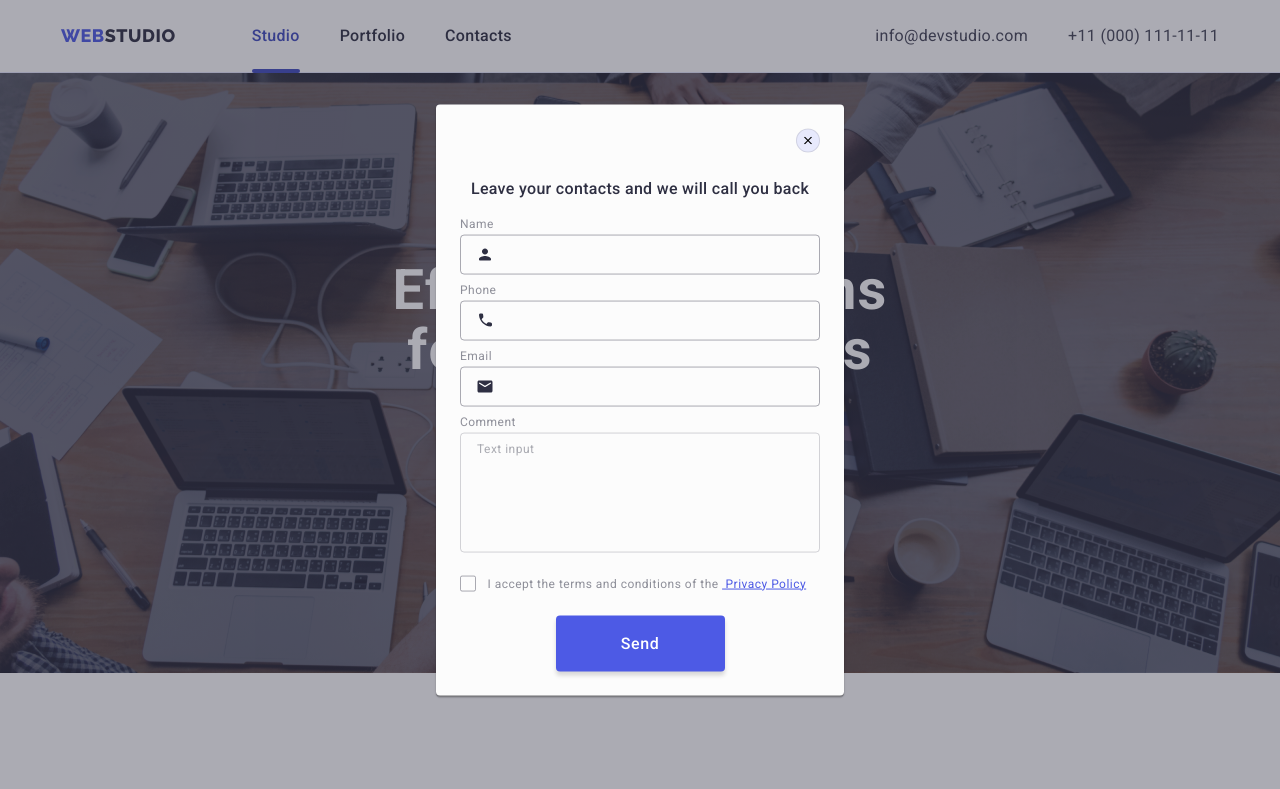
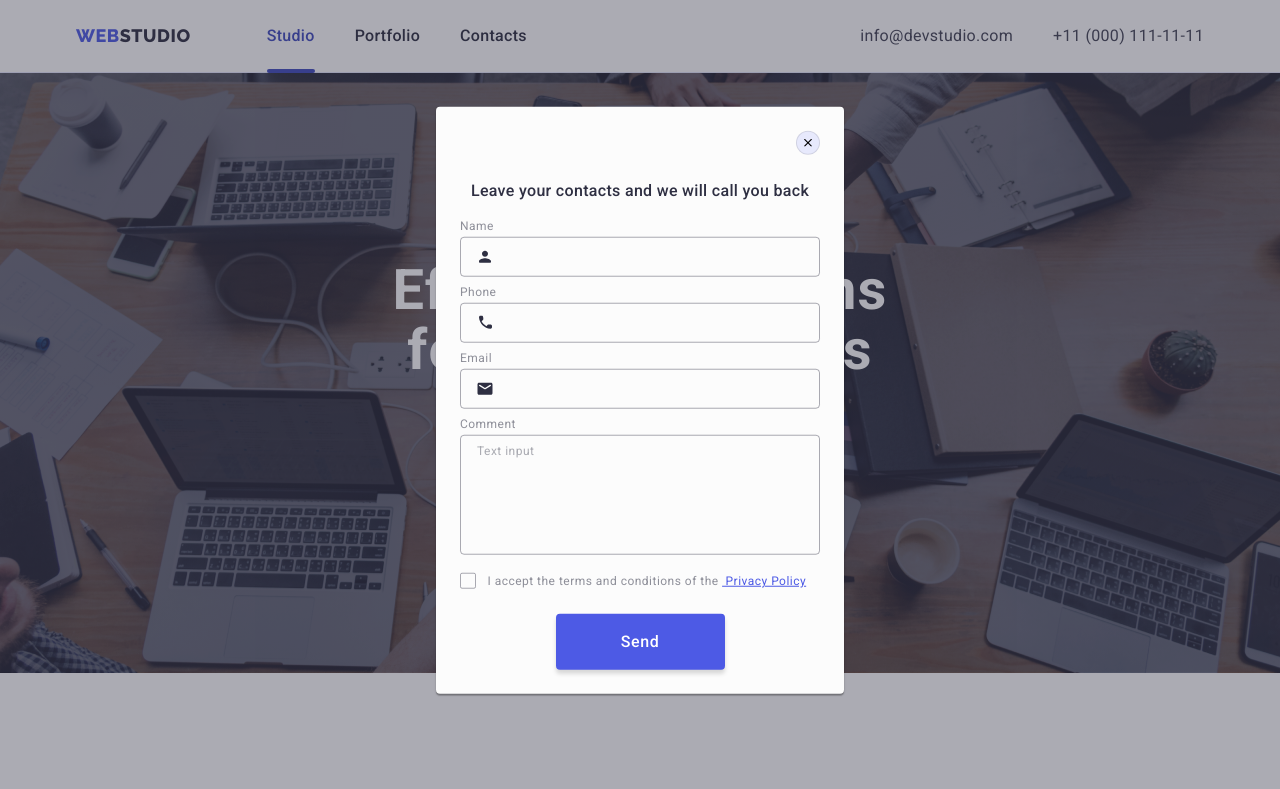
Before and after one commit to Masik091/goit-markup-hw-06, a plain HTML site: page index.html in a window 1280 px wide. Both pictures are taken after a click on the button "Order Service". Shown: the top 789 px of the page. Drawn offline with nearby package versions, Linux system fonts and the light colour scheme.

Commit message:
update css

```diff
--- a/css/styles.css
+++ b/css/styles.css
@@ -36,7 +36,7 @@ body {
 .container {
   width: 1158px;
   margin: auto;
-  padding-right: 0 15px;
+  padding: 0 15px;
   margin-right: auto;
   margin-left: auto;
 }
@@ -543,7 +543,7 @@ display: flex;
   }
 
   .footer-input::placeholder{
-    color #ffffff;
+    color: #ffffff;
   }
   .footer-subscribe-btn{
     display: flex;
@@ -687,6 +687,7 @@ display: flex;
 .textarea-container{margin-bottom: 16px;}
 
 .contact-form-message {
+  display: block;
   width: 100%;
   height: 120px;
   resize: none;
@@ -694,8 +695,8 @@ display: flex;
   padding: 8px 16px;
   line-height: 1.17;
   letter-spacing: 0.04em;
-  color: rgba(46, 47, 66, 0.4);
-  border: 1px solid rgba(46, 47, 66, 0.2);
+  color: #2E2F42;
+  border: 1px solid rgba(46, 47, 66, 0.4);
   border-radius: 4px;
   background-color: transparent;
   outline: transparent;
```
